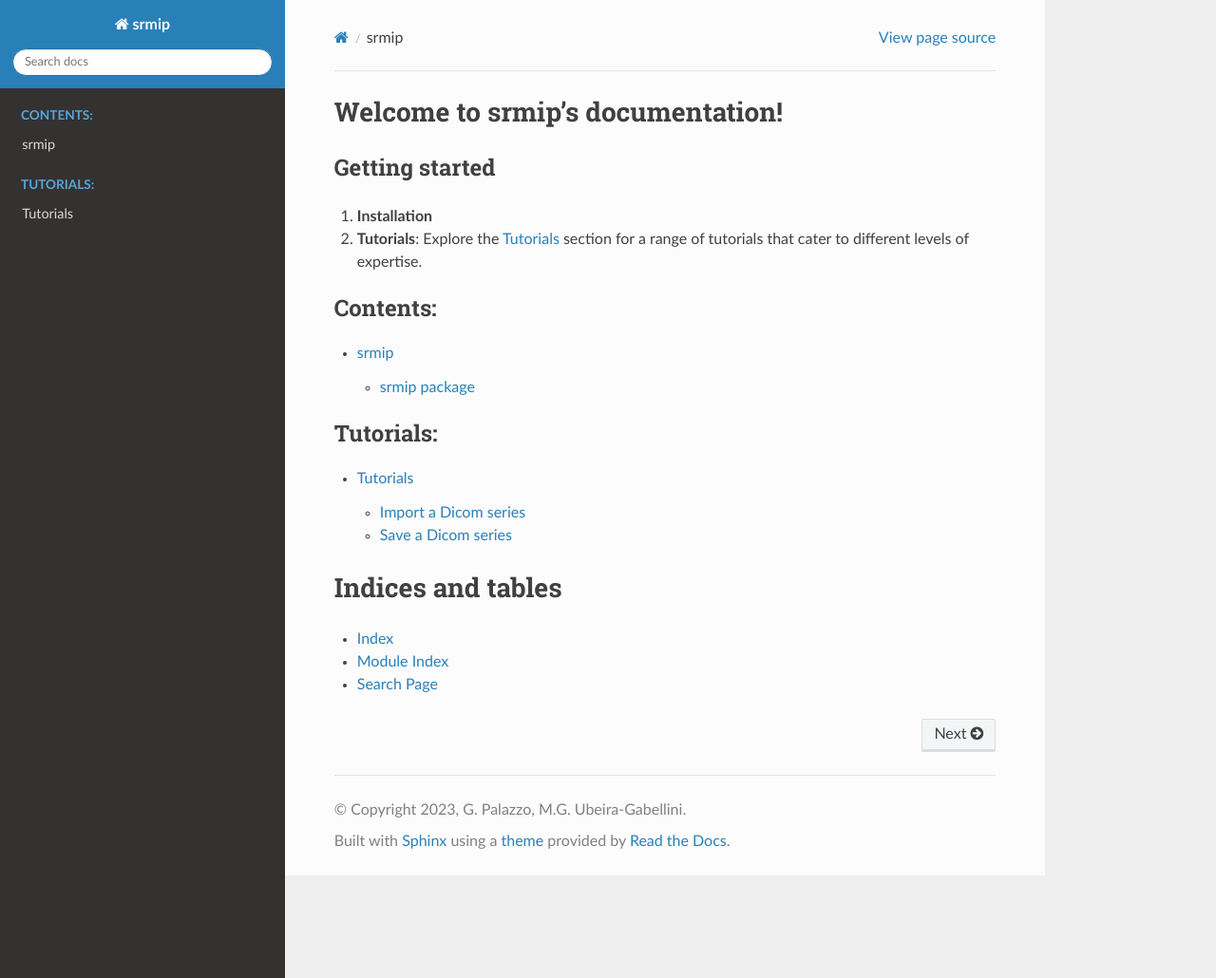
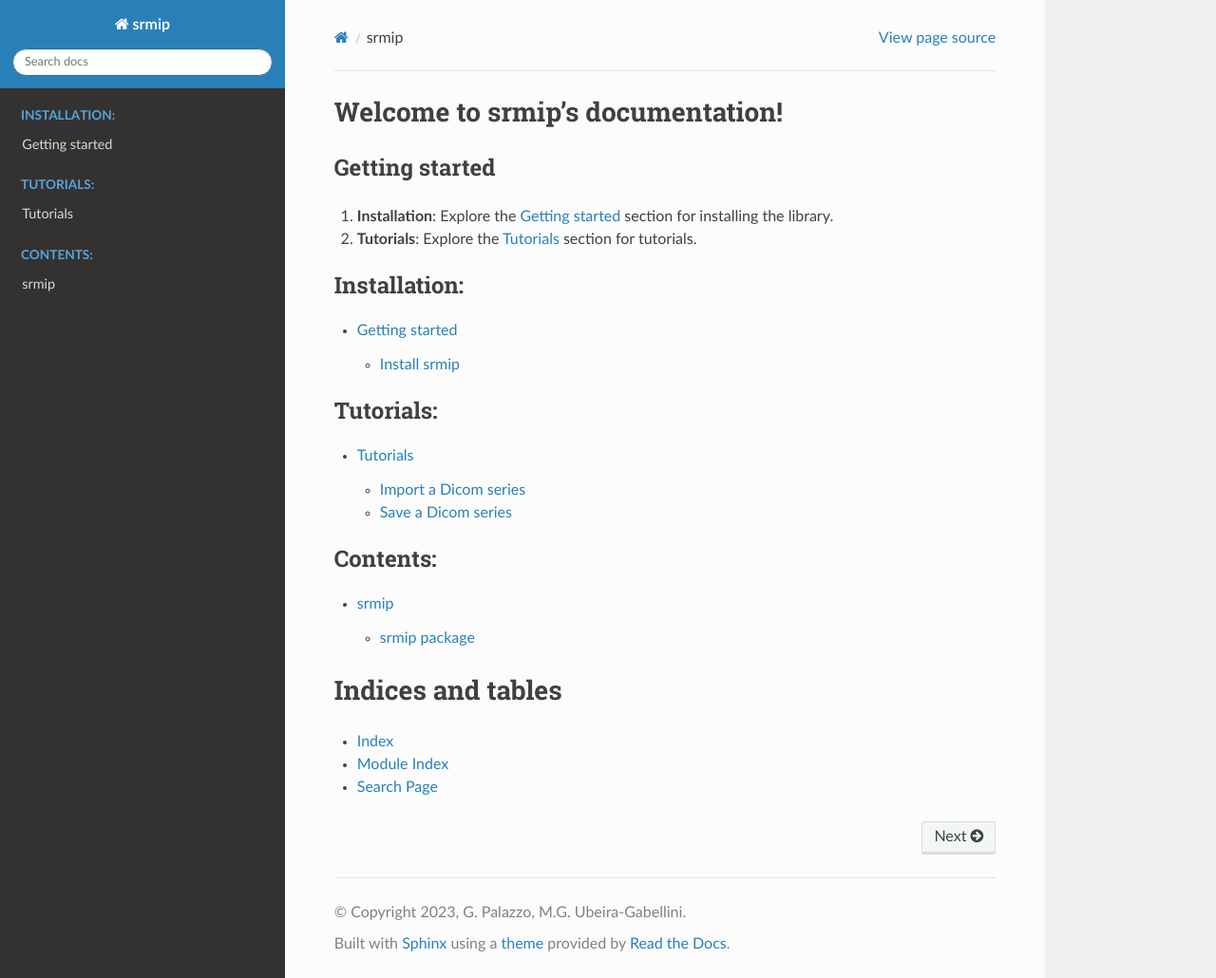
Before and after one commit to pymaitre/resmip, a Sphinx documentation site: the page built from docs/source/index.rst, in a window 1280 px wide and 1030 px high. Shown: the whole window at 95% size. Built offline with Sphinx 7.4.7 and the Read the Docs theme 2.0.0, drawn with Linux system fonts in a browser that asks for light colours.

Commit message:
Added installation instructions

```diff
--- /dev/null
+++ b/docs/source/getting-started/index.rst
@@ -0,0 +1,11 @@
+.. _getting-started:
+
+Getting started
+===============
+
+Installation of srmip.
+
+.. toctree::
+    :maxdepth: 2
+
+    installation
--- a/docs/source/index.rst
+++ b/docs/source/index.rst
@@ -12,14 +12,15 @@
 Getting started
 ---------------
 
-1. **Installation**
+1. **Installation**: Explore the :doc:`/getting-started/index` section for installing the library.
 
-2. **Tutorials**: Explore the :doc:`/tutorials/index` section for a range of tutorials that cater to different levels of expertise.
+2. **Tutorials**: Explore the :doc:`/tutorials/index` section for tutorials.
 
+.. toctree::
+   :maxdepth: 2
+   :caption: Installation:
 
-.. toctree:: modules
-   :maxdepth: 2
-   :caption: Contents:
+   getting-started/index
 
 .. toctree::
    :maxdepth: 2
```
Also changed, not shown: other parts of docs/source/index.rst (+4 -0 lines), docs/source/getting-started/installation.rst (added, +63 -0 lines).
